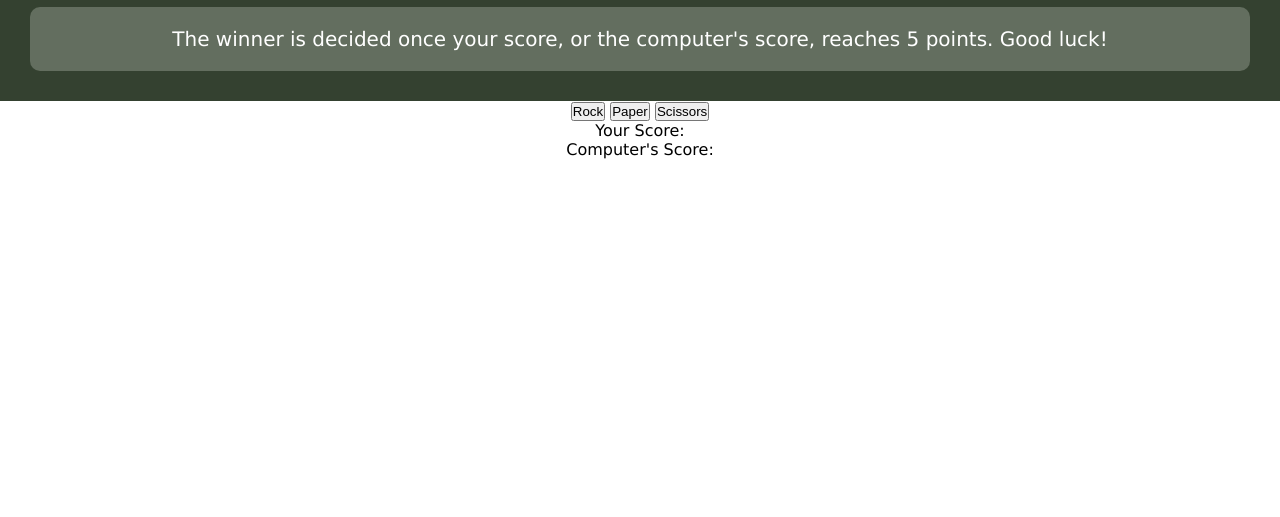
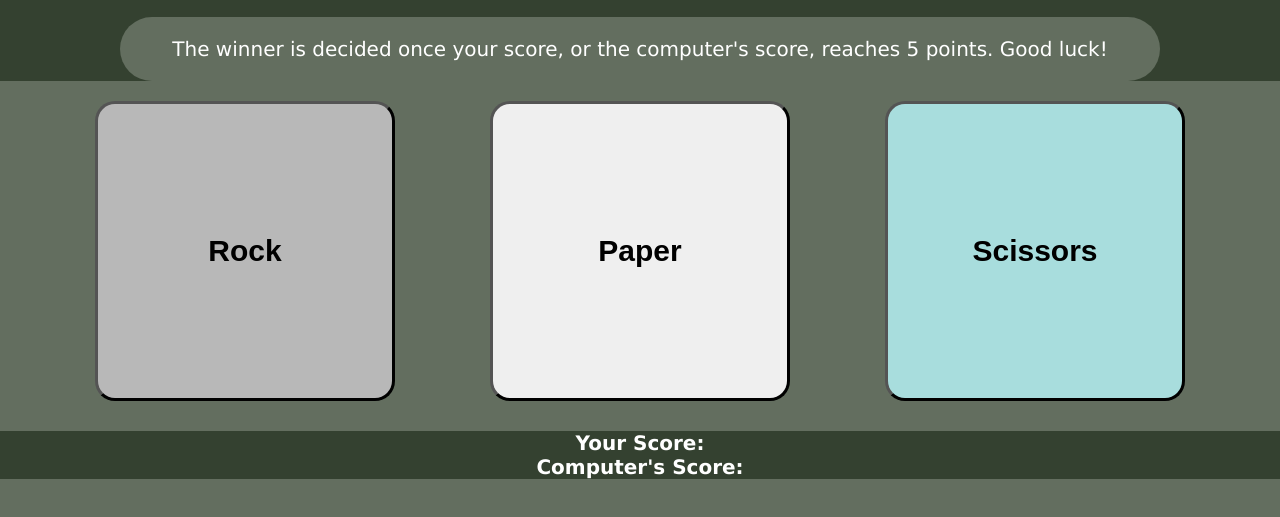
Before and after one commit to KGoerg/odin-rock-paper-scissors, a plain HTML site: page index.html in a window 1280 px wide. Shown: the part 61-578 px from the top of the page. Drawn offline with Linux system fonts and the light colour scheme.

Commit message:
Add more styles and tweak existing styles

```diff
--- a/styles.css
+++ b/styles.css
@@ -6,6 +6,7 @@
 body {
     text-align: center;
     font-family: 'Lucida Sans', 'Lucida Sans Regular', 'Lucida Grande', 'Lucida Sans Unicode', Geneva, Verdana, sans-serif;
+    background-color: rgb(99, 110, 95);
 }
 
 .header {
@@ -14,13 +15,48 @@ body {
     text-align: center;
     display: flex;
     flex-direction: column;
-    padding: 20px;
+    padding: 20px 20px 0px 20px;
 }
 
 .instructions {
     font-size: 20px;
     background-color: rgb(99, 110, 95);
     padding: 20px;
-    margin: 10px;
-    border-radius: 10px;
+    margin: 20px 100px 0 100px;
+    border-radius: 80px;
 }
+
+.buttons {
+    display: flex;
+    margin: 20px 0 30px 0;
+    justify-content: space-evenly;
+}
+
+#rock,
+#paper,
+#scissors {
+    width: 300px;
+    height: 300px;
+    border-width: 3px;
+    border-radius: 20px;
+    font-size: 30px;
+    font-weight: bold;
+}
+
+#rock {
+    background-color: rgb(184, 184, 184)
+}
+
+#scissors {
+    background-color: rgb(168, 221, 221);
+}
+
+#scoreDisplay {
+    color: white;
+    display: flex;
+    flex-direction: column;
+    justify-content: flex-end;
+    font-weight: bold;
+    font-size: 20px;
+    background-color: rgb(52, 65, 48);
+}
```
